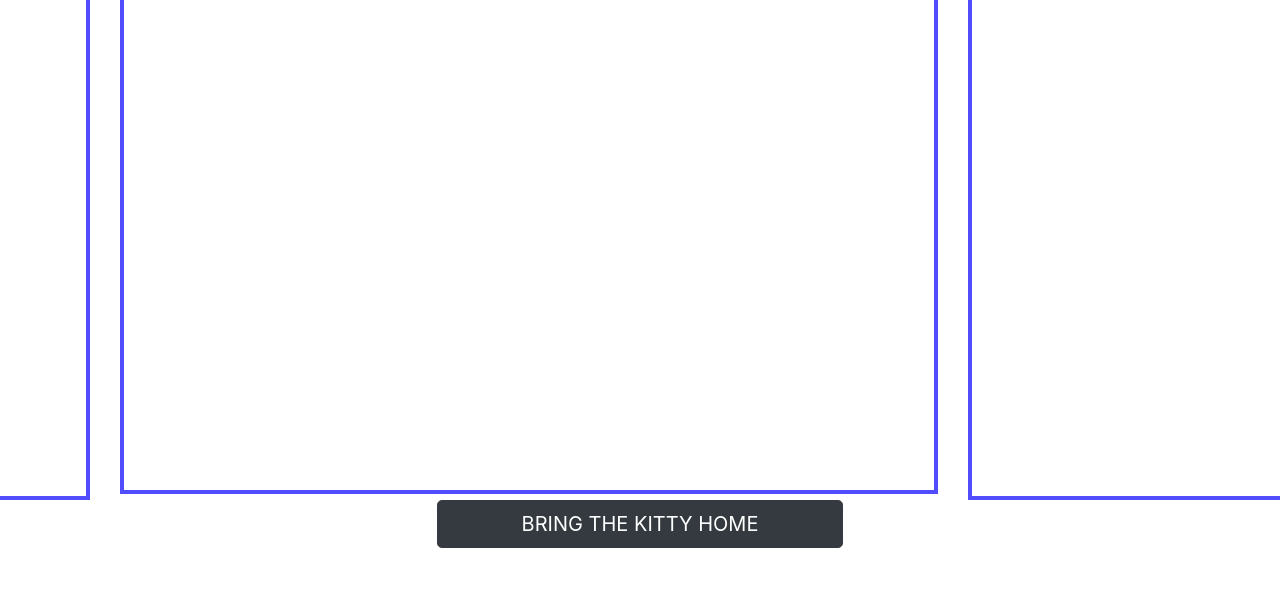
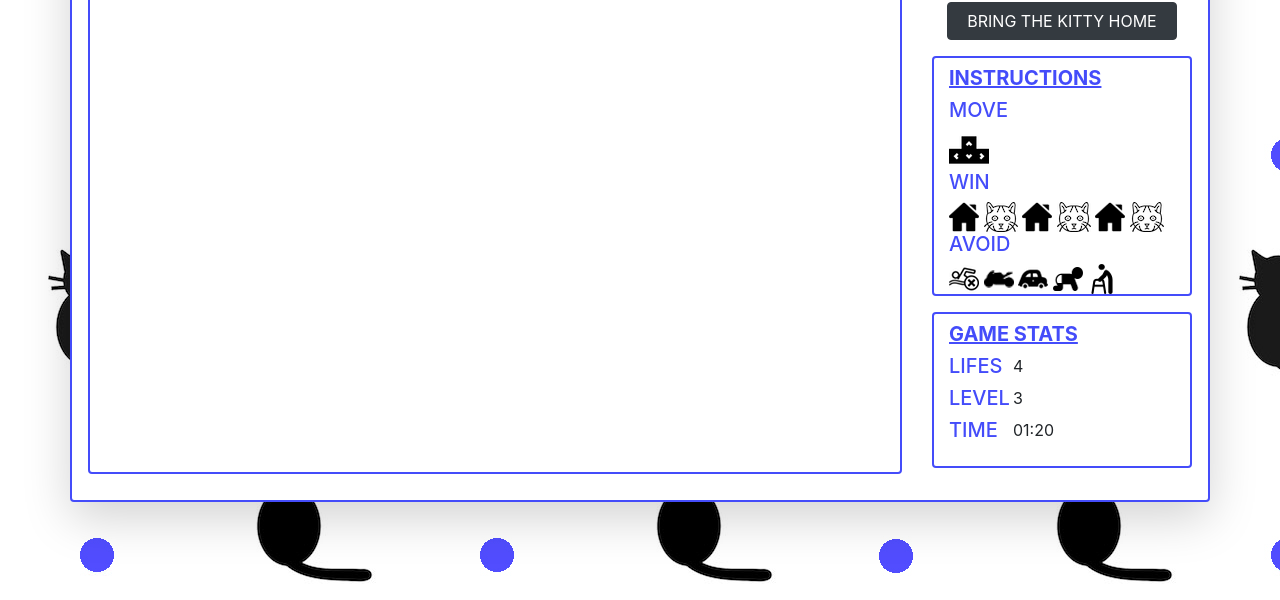
Before and after one commit to manubuer/kitty-run-remote, a plain HTML site: page index.html in a window 1280 px wide. Shown: the part 200-800 px from the top of the page. Drawn offline with nearby package versions, Linux system fonts and the light colour scheme.

Commit message:
layout and game over set up

```diff
--- a/index.html
+++ b/index.html
@@ -1,82 +1,102 @@
-<!DOCTYPE html>
+<!doctype html>
 <html lang="en">
 
 <head>
   <!-- Required meta tags -->
   <meta charset="utf-8">
   <meta name="viewport" content="width=device-width, initial-scale=1, shrink-to-fit=no">
-
   <!-- Bootstrap CSS -->
-    <link rel="stylesheet" href="https://stackpath.bootstrapcdn.com/bootstrap/4.4.1/css/bootstrap.min.css"
-        integrity="sha384-Vkoo8x4CGsO3+Hhxv8T/Q5PaXtkKtu6ug5TOeNV6gBiFeWPGFN9MuhOf23Q9Ifjh" crossorigin="anonymous">
+  <link rel="stylesheet" href="https://stackpath.bootstrapcdn.com/bootstrap/4.1.3/css/bootstrap.min.css"
+    integrity="sha384-MCw98/SFnGE8fJT3GXwEOngsV7Zt27NXFoaoApmYm81iuXoPkFOJwJ8ERdknLPMO" crossorigin="anonymous">
   <link rel="stylesheet" href="style.css">
-
-
-    <title>Hello, world!</title>
+  <title>KITTY RUN</title>
 </head>
 
 <body>
-<div class="row">
-    <div class="col"></div>
-    <div class="col-6 display-3 text-center header">game</div>
-    <div class="col"></div>
+
+  <div class="container-fluid mt-5">
+
+    <div class="container shadow-lg border border-dark rounded p-3" id="gameRow">
+
+
+      <div class="row align-items-center">
+
+        <div class="col">
+
+          <div class="col text-center">
+            <img class="img-fluid" src="images/kitty-run-logo-trans.png" alt="kitty-run-logo">
           </div>
-<div class="row">
-    <div class="col side">
+
+          <div class="col my-3">
+            <button type="button" class="col btn btn-dark" id="start-button">BRING THE KITTY HOME</button>
           </div>
-    <div class="col">
-        <div class="col"></div>
-        <div class="col">
-            <canvas width="810" height="600"></canvas>
+
+          <div class="col col-lg-12 my-3 pt-2 rounded border border-dark" id="instructions">
+            <h5 class="font-weight-bold text-left"><ins>INSTRUCTIONS</ins></h5>
+            <h5>MOVE</h5>
+            <img src="images/right size/keyboard-small.png" alt="keyboard" class="img-fluid">
+
+            <h5>WIN</h5>
+            <img src="images/right size/003-home.png" alt="home" class="img-fluid">
+            <img src="images/cat-head-transp.png" alt="cat head" class="img-fluid">
+            <img src="images/right size/003-home.png" alt="home" class="img-fluid">
+            <img src="images/cat-head-transp.png" alt="cat head" class="img-fluid">
+            <img src="images/right size/003-home.png" alt="home" class="img-fluid">
+            <img src="images/cat-head-transp.png" alt="cat head" class="img-fluid">
+
+            <h5>AVOID</h5>
+            <img src="images/right size/do-not-swim-sign.png" alt="dont swim" class="img-fluid">
+            <img src="images/right size/motorcycleFast-inverted.png" alt="motorcycle" class="img-fluid">
+            <img src="images/right size/001-car-inverted.png" alt="car" class="img-fluid">
+            <img src="images/right size/006-toddler.png" alt="toddler" class="img-fluid">
+            <img src="images/right size/005-walker.png" alt="walker" class="img-fluid">
           </div>
-        <div class="col"></div>
+
+          <div class="col col-lg-12 my-3 pt-2 rounded border border-dark">
+            <h5 class="font-weight-bold text-left"><ins>GAME STATS</ins></h5>
+
+            <dl class="row">
+              <dt class="col-sm-3">
+                <h5>LIFES</h5>
+              </dt>
+              <dd class="col-sm-9">4</dd>
+
+              <dt class="col-sm-3">
+                <h5>LEVEL</h5>
+              </dt>
+              <dd class="col-sm-9">3</dd>
+
+              <dt class="col-sm-3">
+                <h5>TIME</h5>
+              </dt>
+              <dd class="col-sm-9">01:20</dd>
+            </dl>
           </div>
-    <div class="col-3 side">
-        <!-- <div class="col display-4">Lifes: 3</div>
-        <div class="col display-4">Time: 60s</div>
-        <div class="col display-4">Level: 2 </div> -->
+
+        </div>
+
+        <div class="col order-first justify-content-center">
+          <canvas class="rounded border border-dark" width="810" height="600"></canvas>
+        </div>
 
       </div>
     </div>
-<div class="row">
-    <div class="col"></div>
-    <div class="col">
-        <button type="button" class="col btn btn-dark btn-lg" id="start-button">BRING THE KITTY HOME</button>
   </div>
-    <div class="col"></div>
-</div>
-
-
-
-
-
-
-
-
-
-
-
 
 
 
   <!-- Optional JavaScript -->
   <script src="javascript.js"></script>
-
   <!-- jQuery first, then Popper.js, then Bootstrap JS -->
-    <script src="https://code.jquery.com/jquery-3.4.1.slim.min.js"
-        integrity="sha384-J6qa4849blE2+poT4WnyKhv5vZF5SrPo0iEjwBvKU7imGFAV0wwj1yYfoRSJoZ+n" crossorigin="anonymous">
+  <script src="https://code.jquery.com/jquery-3.3.1.slim.min.js"
+    integrity="sha384-q8i/X+965DzO0rT7abK41JStQIAqVgRVzpbzo5smXKp4YfRvH+8abtTE1Pi6jizo" crossorigin="anonymous">
   </script>
-    <script src="https://cdn.jsdelivr.net/npm/popper.js@1.16.0/dist/umd/popper.min.js"
-        integrity="sha384-Q6E9RHvbIyZFJoft+2mJbHaEWldlvI9IOYy5n3zV9zzTtmI3UksdQRVvoxMfooAo" crossorigin="anonymous">
+  <script src="https://cdnjs.cloudflare.com/ajax/libs/popper.js/1.14.3/umd/popper.min.js"
+    integrity="sha384-ZMP7rVo3mIykV+2+9J3UJ46jBk0WLaUAdn689aCwoqbBJiSnjAK/l8WvCWPIPm49" crossorigin="anonymous">
   </script>
-    <script src="https://stackpath.bootstrapcdn.com/bootstrap/4.4.1/js/bootstrap.min.js"
-        integrity="sha384-wfSDF2E50Y2D1uUdj0O3uMBJnjuUD4Ih7YwaYd1iqfktj0Uod8GCExl3Og8ifwB6" crossorigin="anonymous">
+  <script src="https://stackpath.bootstrapcdn.com/bootstrap/4.1.3/js/bootstrap.min.js"
+    integrity="sha384-ChfqqxuZUCnJSK3+MXmPNIyE6ZbWh2IMqE241rYiqJxyMiZ6OW/JmZQ5stwEULTy" crossorigin="anonymous">
   </script>
-
-
-
-
-
 </body>
 
 </html>
--- a/javascript.js
+++ b/javascript.js
@@ -55,7 +55,6 @@ window.onload = () => {
   let home = new Image();
   home.src = "images/right size/003-home.png";
 
-
   // vehicles images
 
   let motorcycle = new Image();
@@ -76,7 +75,6 @@ window.onload = () => {
   let deliveryTruck = new Image();
   deliveryTruck.src = "images/right size/002-delivery-truck.png";
 
-
   //floats images
 
   let luft = new Image();
@@ -86,16 +84,13 @@ window.onload = () => {
   luftLR.src = "images/right size/008-inflatable-60-lr.png";
 
   let box = new Image();
-  box.src = "images/right size/013-wooden-60.png"
+  box.src = "images/right size/013-wooden-60.png";
 
   let wood = new Image();
-  wood.src = "images/right size/011-wood-board-60.png"
+  wood.src = "images/right size/011-wood-board-60.png";
 
   let crocodile = new Image();
-  crocodile.src = "images/right size/021-crocodile.png"
-
-
-
+  crocodile.src = "images/right size/021-crocodile.png";
 
   // frame counter & obstacle array
 
@@ -172,22 +167,32 @@ window.onload = () => {
       return (
         this.bottom() > river.top() &&
         this.top() < river.bottom() &&
-        this.left() + this.width/2 > river.left() &&
-        this.right() - this.width/2 < river.right()
+        this.left() + this.width / 2 > river.left() &&
+        this.right() - this.width / 2 < river.right()
       );
     },
 
     die: function() {
+
       this.lifes--;
 
       if (this.lifes > 0) {
+        console.log(`You have ${this.lifes} lifes left`);
         this.x = 360;
         this.y = 570;
-        console.log(`You have ${this.lifes} lifes left`);
+
       } else {
-        console.log("Game Over");
+        this.gameOver = true;
       }
-    }
+    },
+
+    reset: function() {
+        this.x = 360;
+        this.y = 570;
+        this.gameOver = false;
+        this.lifes = 3
+
+    },
   };
 
   // vehicles class and cosntructor
@@ -275,12 +280,14 @@ window.onload = () => {
   };
 
   // start function
+
   function start() {
     draw();
   }
 
   // draw function
   function draw() {
+    if (player.gameOver == false) {
       frameCounter++;
 
       //white background aka clear screen
@@ -389,8 +396,19 @@ window.onload = () => {
       }, 1000 / 24);
     }
 
+    // game over screen
+    else {
+      ctx.fillStyle = "white";
+      ctx.fillRect(0, 0, 810, 600);
+      ctx.font = "60px Arial"
+      ctx.fillStyle = "black"
+      ctx.fillText("Game Over", 250, 300)
+
+      player.reset()
+    }
+
+
     // keys
-
     document.onkeydown = function(e) {
       switch (e.keyCode) {
         case 37:
@@ -407,4 +425,5 @@ window.onload = () => {
           break;
       }
     };
+  }
 };
--- a/style.css
+++ b/style.css
@@ -1,24 +1,32 @@
-canvas {
-    border: 4px solid #514dff;
+
+
+body {
+  /* background-color: white; */
+  background-image: url("images/cat-bg-blue-dots-large.jpg");
 }
 
-body {
-    /* background-image: url("images/cat-bg-blue-dots-large.jpg"); */
-    background-repeat: no-repeat;
-    background-size: cover;
-    background-position: top;
-    height: 100%;
-    width: 100%;
-    left: 0;
-    position: absolute;
-    background-color: white;
+img {
+  max-height: 120px;
 }
 
-.header {
-    background-color: white;
+#gameRow {
+  background-color: white;
 }
 
-.side {
-    background-color: white;
-    border: 4px solid #514dff;
+.border-dark {
+  border-color: #444cfa !important;
+  border-width: 2px !important;
+  background-color: white !important;
 }
+
+h3 {
+  color: #444cfa;
+}
+
+h4 {
+  color: #444cfa;
+}
+
+h5 {
+  color: #444cfa;
+}
```
Also changed, not shown: images/kitty-run-logo-trans.png (added), images/right size/001-car-inverted.png (added), images/right size/do-not-swim-sign.png (added), images/right size/keyboard-small.png (added), images/right size/keyboard.png (added), images/right size/motorcycleFast-inverted.png (added). Lines whose indentation alone changed are shown as unchanged.
